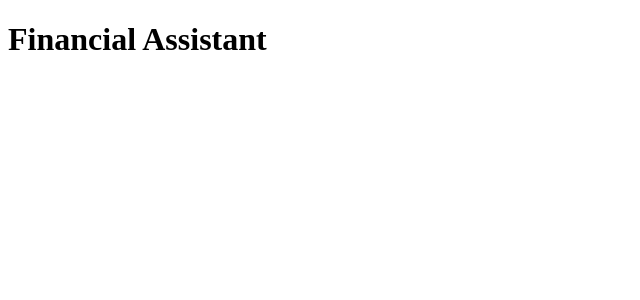
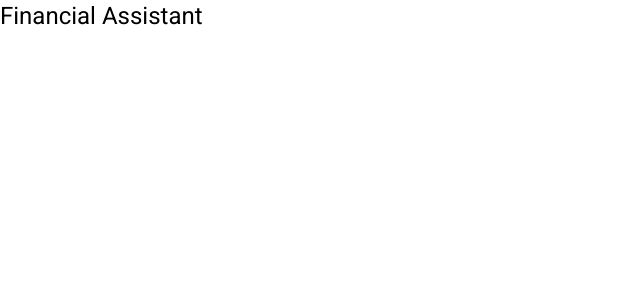
Before and after one commit to marcelocezario/financial-assistant-angular, an Angular app: page / in a window 1280 px wide. Shown: the top 300 px of the page, without its empty margins (0-640 px from the left). Built offline with nearby package versions, Linux system fonts and the light colour scheme.

Commit message:
ng add @angular/material

```diff
--- a/angular.json
+++ b/angular.json
@@ -30,6 +30,7 @@
               "src/assets"
             ],
             "styles": [
+              "@angular/material/prebuilt-themes/indigo-pink.css",
               "src/styles.scss"
             ],
             "scripts": []
@@ -90,6 +91,7 @@
               "src/assets"
             ],
             "styles": [
+              "@angular/material/prebuilt-themes/indigo-pink.css",
               "src/styles.scss"
             ],
             "scripts": []
--- a/package.json
+++ b/package.json
@@ -11,10 +11,12 @@
   "private": true,
   "dependencies": {
     "@angular/animations": "^17.3.0",
+    "@angular/cdk": "~17.3.8",
     "@angular/common": "^17.3.0",
     "@angular/compiler": "^17.3.0",
     "@angular/core": "^17.3.0",
     "@angular/forms": "^17.3.0",
+    "@angular/material": "~17.3.8",
     "@angular/platform-browser": "^17.3.0",
     "@angular/platform-browser-dynamic": "^17.3.0",
     "@angular/router": "^17.3.0",
--- a/src/app/app.config.ts
+++ b/src/app/app.config.ts
@@ -2,7 +2,8 @@
 import { provideRouter } from '@angular/router';
 
 import { routes } from './app.routes';
+import { provideAnimationsAsync } from '@angular/platform-browser/animations/async';
 
 export const appConfig: ApplicationConfig = {
-  providers: [provideRouter(routes)]
+  providers: [provideRouter(routes), provideAnimationsAsync()]
 };
--- a/src/index.html
+++ b/src/index.html
@@ -6,8 +6,10 @@
   <base href="/">
   <meta name="viewport" content="width=device-width, initial-scale=1">
   <link rel="icon" type="image/x-icon" href="favicon.ico">
+  <link href="https://fonts.googleapis.com/css2?family=Roboto:wght@300;400;500&display=swap" rel="stylesheet">
+  <link href="https://fonts.googleapis.com/icon?family=Material+Icons" rel="stylesheet">
 </head>
-<body>
+<body class="mat-typography">
   <app-root></app-root>
 </body>
 </html>
--- a/src/styles.scss
+++ b/src/styles.scss
@@ -1 +1,4 @@
 /* You can add global styles to this file, and also import other style files */
+
+html, body { height: 100%; }
+body { margin: 0; font-family: Roboto, "Helvetica Neue", sans-serif; }
```
Also changed, not shown: 1 other file (tests, documents, lock files or other folders).
